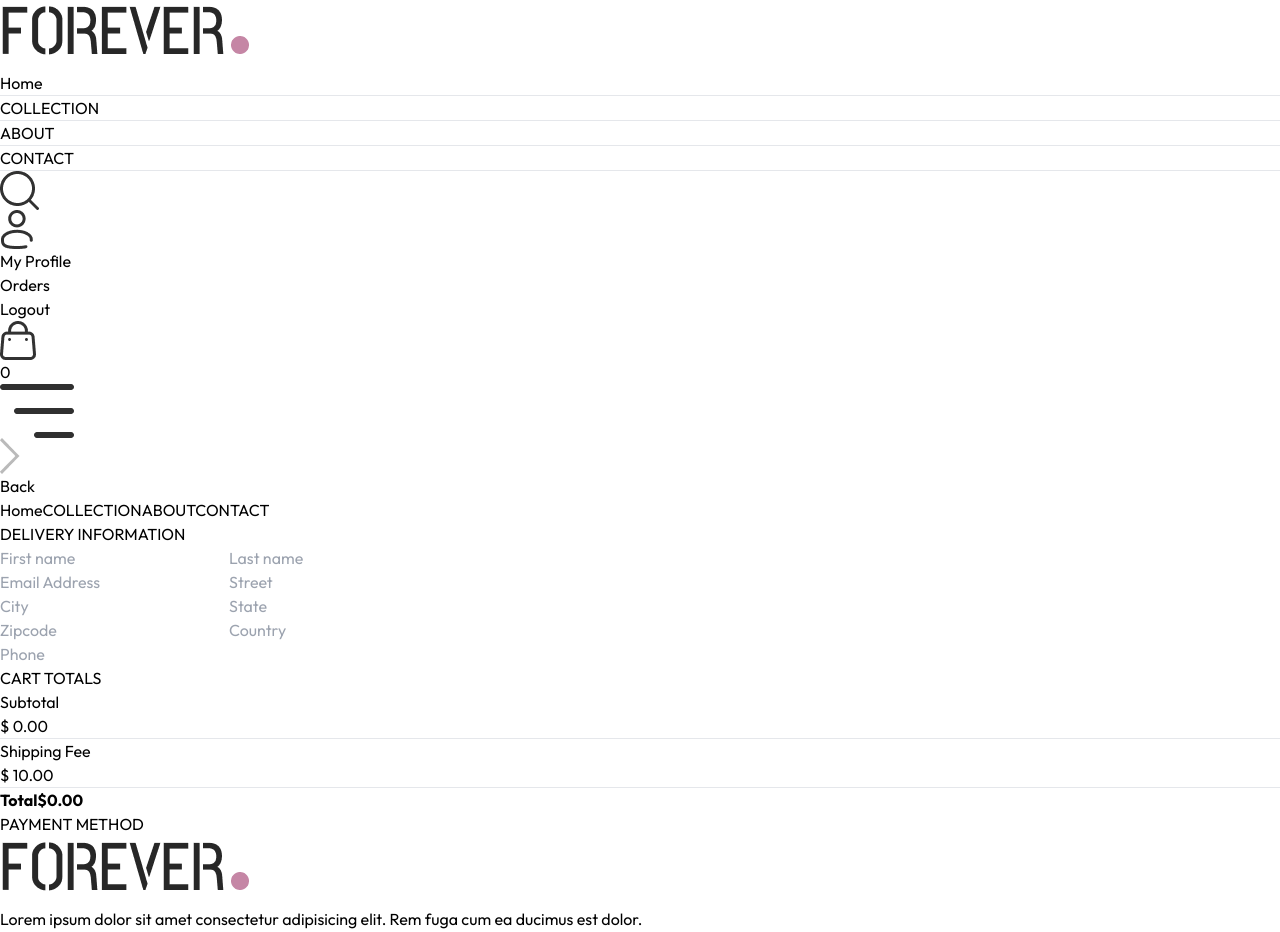
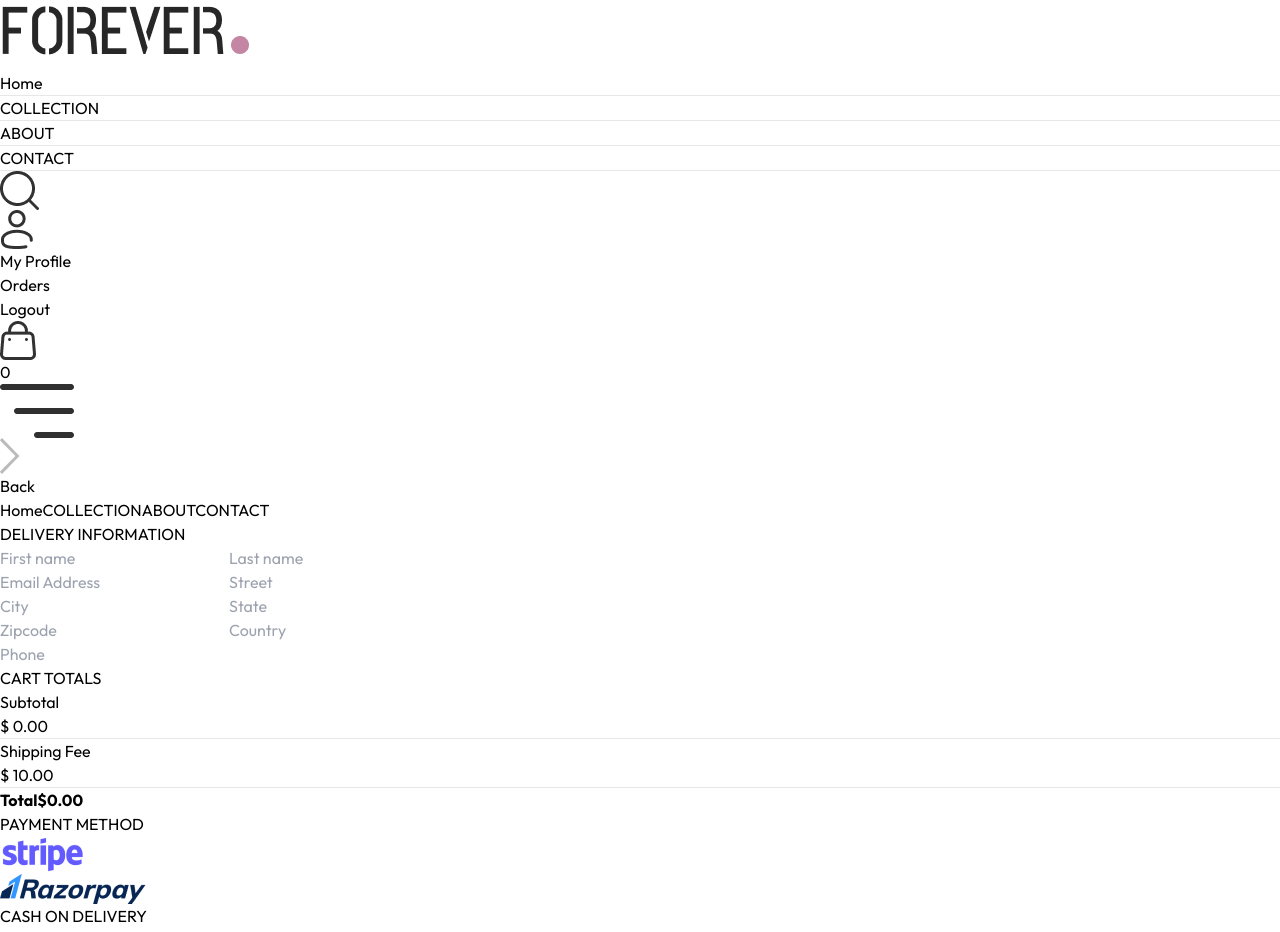
Before and after one commit to GhMamadreza84/E-Commerce-Shop-Front, a React (Vite) app: page /place-order in a window 1280 px wide. Shown: the top 932 px of the page. Built offline with nearby package versions, Linux system fonts and the light colour scheme.

Commit message:
i now complate the payment method section desgin and i now need write logic for section

```diff
--- a/src/pages/PlaceOrder.jsx
+++ b/src/pages/PlaceOrder.jsx
@@ -1,6 +1,7 @@
 import React from "react";
 import Title from "../components/Title";
 import CartTotal from "../components/CartTotal";
+import { assets } from "../assets/assets";
 
 const PlaceOrder = () => {
   return (
@@ -68,7 +69,22 @@ const PlaceOrder = () => {
           <CartTotal />
         </div>
         <div className="mt-12">
-          <Title text1={'PAYMENT'} text2={'METHOD'} />
+          <Title text1={"PAYMENT"} text2={"METHOD"} />
+          {/* --------------Payment Method Selection--------------- */}
+          <div className="flex flex-col gap-3 lg:flex-row">
+            <div className="flex items-center gap-3 p-2 px-3 border cursor-pointer">
+              <p className={`min-w-3.5 h-3.5 border rounded-full`}></p>
+              <img src={assets.stripe_logo} className="h-5 mx-4" alt="stripe-logo" />
+            </div>
+            <div className="flex items-center gap-3 p-2 px-3 border cursor-pointer">
+              <p className={`min-w-3.5 h-3.5 border rounded-full`}></p>
+              <img src={assets.razorpay_logo} className="h-5 mx-4" alt="razorpay-logo" />
+            </div>
+            <div className="flex items-center gap-3 p-2 px-3 border cursor-pointer">
+              <p className={`min-w-3.5 h-3.5 border rounded-full`}></p>
+              <p className="mx-4 text-sm font-medium text-gray-500i">CASH ON DELIVERY</p>
+            </div>
+          </div>
         </div>
       </div>
     </div>
```
